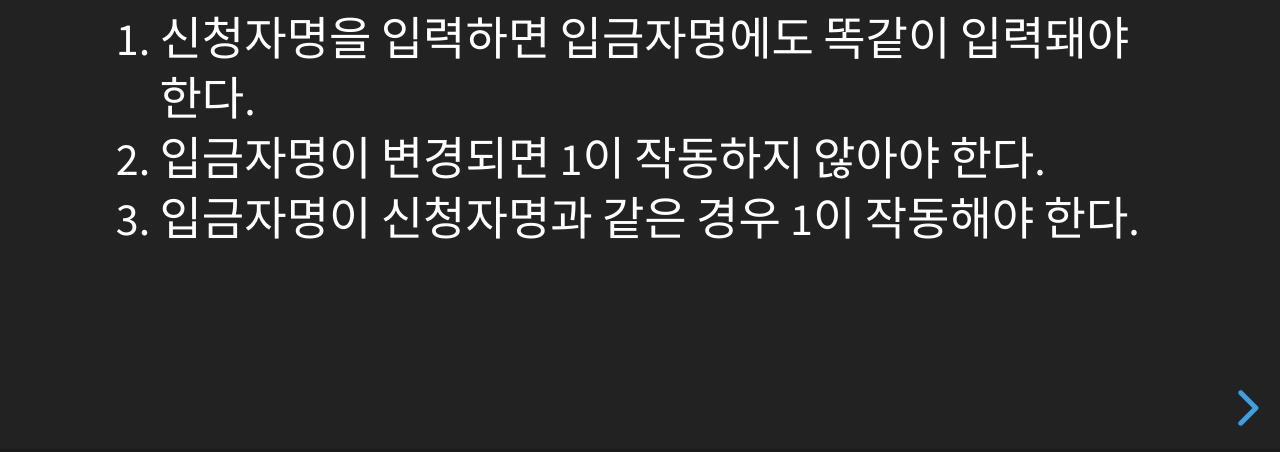
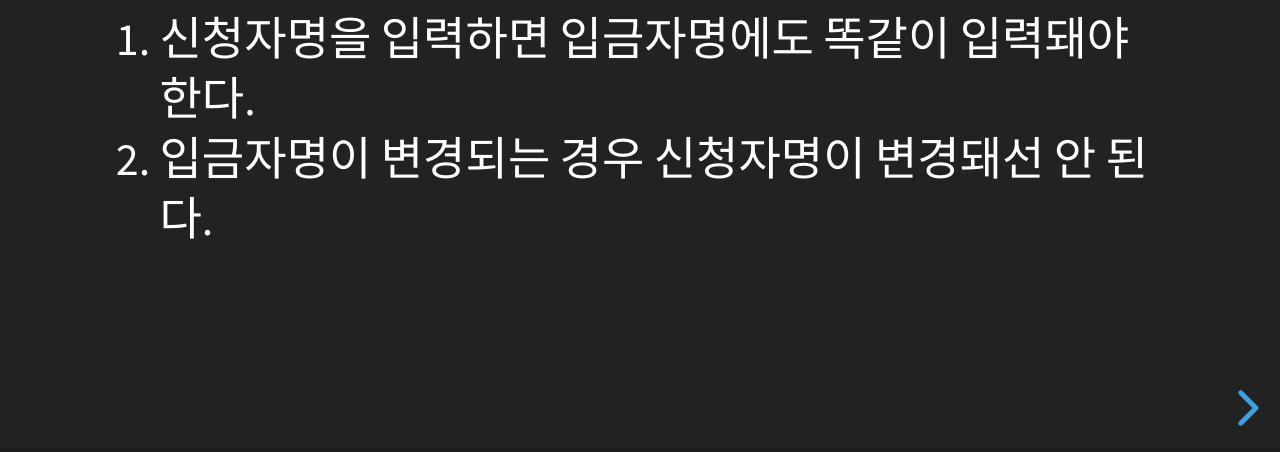
Before and after one commit to mytory/vuejs-seminar, a website: page presentation/index.html in a window 1280 px wide. Shown: the part 348-800 px from the top of the page. Drawn offline with Linux system fonts and the light colour scheme.

Commit message:
상황1 변경

```diff
--- a/presentation/index.html
+++ b/presentation/index.html
@@ -25,11 +25,10 @@
 		<div class="reveal">
 			<div class="slides">
 				<section data-markdown>
-					# 상황 1-1 (5분)
+# 상황 1-1 (5분)
 
-					1. 신청자명을 입력하면 입금자명에도 똑같이 입력돼야 한다.
-					2. 입금자명이 변경되면 1이 작동하지 않아야 한다.
-					3. 입금자명이 신청자명과 같은 경우 1이 작동해야 한다.
+1. 신청자명을 입력하면 입금자명에도 똑같이 입력돼야 한다.
+1. 입금자명이 변경되는 경우 신청자명이 변경돼선 안 된다.
 				</section>
 				<section data-markdown>
 					# 상황 1-2 (5분)
```
